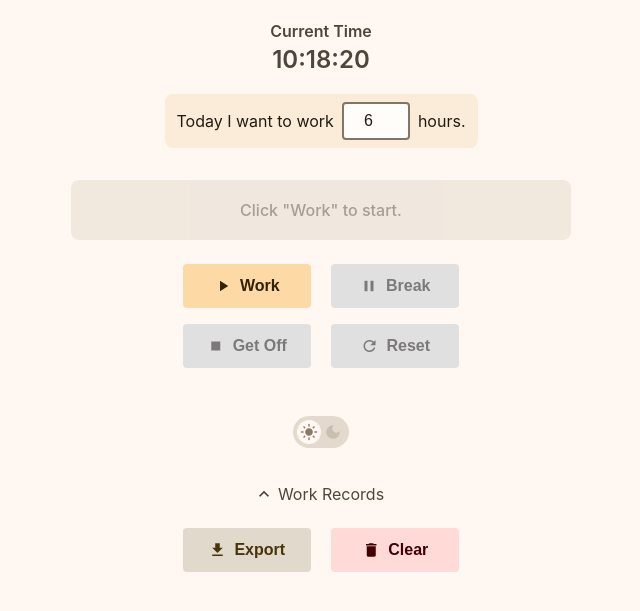
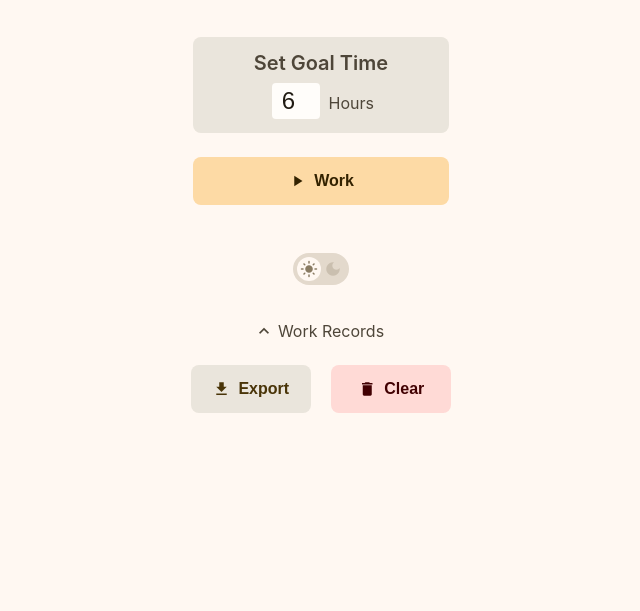
Before and after one commit to weixiangh/work-time-tracker, a plain HTML site: page index.html in a window 1280 px wide. Both pictures are taken after a click on the heading "Work Records". Shown: the part 91-702 px from the top of the page, without its empty margins (319-959 px from the left). Drawn offline with Linux system fonts and the light colour scheme.

Commit message:
index update

```diff
--- a/index.html
+++ b/index.html
@@ -17,8 +17,8 @@
             --on-primary-container: #332200;
             --secondary: #6c5c3f;
             --on-secondary: #ffffff;
-            --secondary-container: #e0d9cc;
-            --secondary-container-hover: #cec7b6;
+            --secondary-container: #eae5dc;
+            --secondary-container-hover: #d7d1c1;
             --on-secondary-container: #493408;
             --error: #ba1a1a;
             --on-error: #ffffff;
@@ -47,8 +47,8 @@
             --on-primary-container: #ffeecc;
             --secondary: #bfaf92;
             --on-secondary: #3a2f15;
-            --secondary-container: #332c1f;
-            --secondary-container-hover: #494231;
+            --secondary-container: #231e15;
+            --secondary-container-hover: #3e3828;
             --on-secondary-container: #f7e2b6;
             --error: #e44444;
             --on-error: #000000;
@@ -97,11 +97,11 @@
             grid-column-gap: 8px;
             font-size: 16px;
             font-weight: 550;
-            min-height: 44px;
-            width: 128px;
+            min-height: 48px;
+            width: 120px;
             padding: 12px 16px;
             border: none;
-            border-radius: 4px;
+            border-radius: 8px;
             cursor: pointer;
             margin: 8px;
             color: var(--secondary);
@@ -109,6 +109,7 @@
         }
 
         .button-primary {
+            width: 256px;
             background-color: var(--primary-container);
             color: var(--on-primary-container);
         }
@@ -149,6 +150,10 @@
             color: var(--on-disable-container);
         }
 
+        #buttonGroup {
+            display: block;
+        }
+
         #currentTime {
             font-size: 16px;
             font-weight: 600;
@@ -165,17 +170,49 @@
             color: var(--on-surface-variant);
         }
 
+        #targetHoursGroup {
+            display: flex;
+            flex-direction: column;
+            margin: auto;
+            align-items: center;
+            justify-content: center;
+            color: var(--on-surface-variant);
+        }
+
+        #setGoalTime {
+            font-size: 20px;
+            font-weight: 600;
+            margin: 8px;
+        }
+
+        #targetContainer {
+            margin-top: 8px;
+        }
+
+        #targetHours {
+            font-size: 24px;
+            width: 40px;
+            text-align: center;
+            padding: 4px;
+            margin: 0px 4px;
+            border: 0px;
+            border-radius: 4px;
+            background-color: var(--background);
+            color: var(--on-surface);
+        }
+
         #progressBar {
-            width: 100%;
-            --progress-color: var(--primary-container-hover);
-            background-color: var(--surface-dim);
-            margin-top: 32px;
-            margin-bottom: 16px;
-            border-radius: 8px;
-            height: 60px;
+            display: inline-flex;
+            align-items: center;
             position: relative;
             overflow: hidden;
-            opacity: 0.5; /* 初始為半透明 */
+            height: 96px;
+            width: 256px;
+            --progress-color: var(--primary-container-hover);
+            background-color: var(--secondary-container);
+            margin: 16px 8px;
+            border-radius: 8px;
+            transition: 0.3s ease-out;
         }
 
         #progress {
@@ -184,21 +221,9 @@
             background-color: var(--progress-color);
             border-radius: 4px;
             min-width: 2%; /* 設置最小寬度 */
-            transition: opacity 0.5s ease-out; /* 過渡效果 */
+            transition: opacity 0.3s ease-out; /* 過渡效果 */
             display: none; /* 初始為不可見 */
         }
-
-        #initialMessage {
-            position: absolute;
-            top: 50%;
-            left: 50%;
-            transform: translate(-50%, -50%);
-            font-size: 16px;
-            font-weight: 500;
-            color: var(--on-surface-variant);
-            transition: opacity 0.5s ease-out; /* 過渡效果 */
-        }
-
 
         /* 添加進度條動畫 */
         @keyframes pulse {
@@ -211,49 +236,28 @@
             animation: pulse 2s infinite;
         }
 
-        #progressPercentage, #currentWorkTime {
+        #progressTextGroup {
             position: absolute;
+            display: none; /* 初始設置為不可見 */
+            flex-direction: column;
+            align-items: center;
+            justify-content: center;
             left: 50%;
             transform: translateX(-50%);
             width: 100%;
-            text-align: center;
-            opacity: 0; /* 初始設置為不可見 */
-            transition: opacity 0.5s ease-out; /* 過渡效果 */
+            transition: opacity 0.3s ease-out;
         }
 
         #progressPercentage {
-            top: 14%;
             font-size: 24px;
             color: var(--secondary);
             font-weight: 800;
         }
 
         #currentWorkTime {
-            top: 60%;
             font-size: 14px;
             color: var(--on-surface-variant);
             font-weight: 500;
-        }
-
-        #targetHours {
-            width: 48px;
-            text-align: center;
-            padding: 8px;
-            margin: 0px 8px;
-            border: 2px solid var(--outline);
-            border-radius: 4px;
-            background-color: var(--background);
-            color: var(--on-surface);
-            font-size: 16px;
-        }
-
-        #targetHours-group {
-            display: inline-flex;
-            align-items: center;
-            justify-content: center;
-            padding: 8px 12px;
-            border-radius: 8px;
-            background-color: var(--inverse-surface);
         }
 
         .theme-switch-wrapper {
@@ -401,27 +405,31 @@
             line-height: 1.4; /* 增加行高以提高可讀性 */
         }
 
+        #currentTime, #clock {
+            display: none; /* 隱藏此元素 */
+        }
+
     </style>
 </head>
 <body>
     <h1>Work Time Tracker</h1>
     <div id="currentTime"><span>Current Time</span></div>
     <div id="clock"></div>
-    <div>
-        <div id="targetHours-group">
-            <label for="targetHours">Today I want to work</label>
+        <div id="progressBar">
+            <div id="targetHoursGroup">
+                <span id="setGoalTime">Set Goal Time</span>
+                <div id="targetContainer">
                     <input type="number" id="targetHours" min="0" max="24" step="0.5" value="6">
-            <label for="targetHours">hours.</label>
+                    <span>Hours</span>
                 </div>
             </div>
-    <div id="progressBar">
-        <div id="progress">
+            <div id="progressTextGroup">
                 <span id="progressPercentage"></span>
                 <span id="currentWorkTime"></span>
             </div>
-        <span id="initialMessage">Click "Work" to start.</span>
+            <div id="progress"></div>
         </div>
-    <div>
+    <div id="buttonGroup">
         <button class="button-primary" id="work" onclick="work()">
             <i class="material-icons">play_arrow</i>
             <span>Work</span>
@@ -431,7 +439,7 @@
             <span>Break</span>
         </button>
     </div>
-    <div>
+    <div id="buttonGroup">
         <button class="button-secondary disabled" id="getOff" onclick="getOff()">
             <i class="material-icons">stop</i>
             <span>Get Off</span>
@@ -458,7 +466,7 @@
         <summary>
             <span id="summary-title">Work Records</span>
         </summary>
-        <div>
+        <div id="buttonGroup">
             <button class="button-secondary" id="exportData">
                 <i class="material-icons">download</i>
                 <span>Export</span>
@@ -476,15 +484,16 @@
         const clockElement = document.getElementById('clock');
         const progressBarElement = document.getElementById('progressBar');
         const progressElement = document.getElementById('progress');
+        const progressTextGroupElement = document.getElementById('progressTextGroup');
         const progressPercentageElement = document.getElementById('progressPercentage');
         const currentWorkTimeElement = document.getElementById('currentWorkTime');
+        const targetHoursGroupElement = document.getElementById('targetHoursGroup');
         const targetHoursInput = document.getElementById('targetHours');
         const workButton = document.getElementById('work');
         const startBreakButton = document.getElementById('startBreak');
         const getOffButton = document.getElementById('getOff');
         const resetButton = document.getElementById('reset');
         const clearRecordsButton = document.getElementById('clearRecords');
-        const initialMessageElement = document.getElementById('initialMessage');
         const toggleSwitch = document.querySelector('.theme-switch input[type="checkbox"]');
         const sunElement = document.getElementById('sun');
         const moonElement = document.getElementById('moon');
@@ -496,6 +505,29 @@
         let breakStartTime = null;
         let totalBreakTime = 0;
         let progressInterval;
+
+        function updateButtonVisibility(state) {
+            switch(state) {
+                case 'initial':
+                    workButton.style.display = 'inline-flex';
+                    startBreakButton.style.display = 'none';
+                    getOffButton.style.display = 'none';
+                    resetButton.style.display = 'none';
+                    break;
+                case 'working':
+                    workButton.style.display = 'none';
+                    startBreakButton.style.display = 'inline-flex';
+                    getOffButton.style.display = 'inline-flex';
+                    resetButton.style.display = 'inline-flex';
+                    break;
+                case 'break':
+                    workButton.style.display = 'inline-flex';
+                    startBreakButton.style.display = 'none';
+                    getOffButton.style.display = 'inline-flex';
+                    resetButton.style.display = 'inline-flex';
+                    break;
+            }
+        }
 
         function switchTheme(e) {
             if (e.target.checked) {
@@ -578,17 +610,15 @@
         // 優化進度更新函數，減少不必要的計算
         function updateProgressAndTime() {
             if (!startTime) {
-                initialMessageElement.style.display = 'block';
-                progressBarElement.style.opacity = '0.5';
+                targetHoursGroupElement.style.display = 'block';
+                progressBarElement.style.width = '256px'; // 進度條初始寬度
                 progressElement.style.display = 'none'; // 設置初始不可見
-                progressPercentageElement.style.opacity = '0';
-                currentWorkTimeElement.style.opacity = '0';
+                progressTextGroupElement.style.display = 'none';
                 return;
             }
 
-            initialMessageElement.style.display = 'none';
-            progressPercentageElement.style.opacity = '1';
-            currentWorkTimeElement.style.opacity = '1';
+            targetHoursGroupElement.style.display = 'none';
+            progressTextGroupElement.style.display = 'flex';
 
             const now = new Date();
             let elapsedTime = now - startTime - (totalBreakTime * 1000);
@@ -613,8 +643,10 @@
             // 脈動效果
             if (percentage < 5) {
                 progressElement.classList.add('pulsing');
+                progressTextGroupElement.classList.add('pulsing');
             } else {
                 progressElement.classList.remove('pulsing');
+                progressTextGroupElement.classList.remove('pulsing');
             }
 
             // 更流暢的動畫效果
@@ -644,13 +676,13 @@
                 getOffButton.classList.add('normal');
                 resetButton.classList.remove('disabled');
                 resetButton.classList.add('normal');
-                initialMessageElement.style.display = 'none';
+                targetHoursGroupElement.style.display = 'none';
+                progressBarElement.style.width = '100%'; // 進度條寬度延展
                 progressElement.style.display = 'block'; // 設置初始可見
                 progressElement.style.width = '2%'; // 設置初始可見寬度
-                progressPercentageElement.style.opacity = '1';
-                currentWorkTimeElement.style.opacity = '1';
-                progressBarElement.style.opacity = '1';
+                progressTextGroupElement.style.display = 'flex';
                 updateProgressAndTime();
+                updateButtonVisibility('working');
                 progressInterval = setInterval(updateProgressAndTime, 1000);
             }
         }
@@ -665,6 +697,7 @@
                 workButton.classList.add('normal');
                 addRecord('Start Break');
                 updateProgressAndTime();
+                updateButtonVisibility('break');
             }
         }
 
@@ -704,6 +737,7 @@
                 resetButton.classList.add('disabled');
                 clearInterval(progressInterval); // 停止進度更新
                 updateProgressAndTime(); // 最後更新一次進度
+                updateButtonVisibility('initial');
             }
         }
 
@@ -730,10 +764,9 @@
             resetButton.classList.add('disabled');
 
             // 重置進度條顯示
-            initialMessageElement.style.display = 'block';
+            targetHoursGroupElement.style.display = 'block';
             progressElement.style.width = '0%';
-            progressPercentageElement.style.opacity = '0';
-            currentWorkTimeElement.style.opacity = '0';
+            progressTextGroupElement.style.display = 'none';
             progressPercentageElement.textContent = '0.0%';
             currentWorkTimeElement.textContent = '00:00:00';
 
@@ -745,6 +778,7 @@
 
             // 更新顯示
             updateProgressAndTime();
+            updateButtonVisibility('initial');
         }
 
         function clearRecords() {
@@ -800,6 +834,7 @@
         requestAnimationFrame(updateClock);
         displayRecords();
         updateProgressAndTime();
+        updateButtonVisibility('initial');
 
         // 移除按鈕上的 onclick 屬性
         workButton.removeAttribute('onclick');
```
Lines whose indentation alone changed are shown as unchanged.
